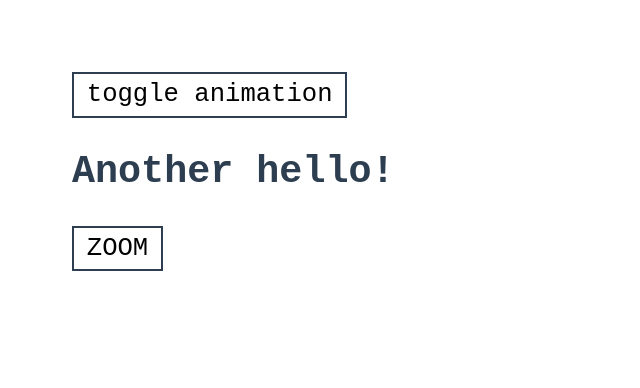
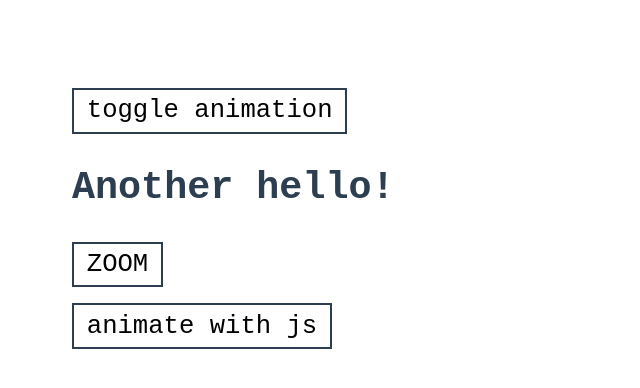
Before and after one commit to divineLush/vue-animations, a Vue app: page / in a window 1280 px wide. Shown: the top 388 px of the page, without its empty margins (0-640 px from the left). Built offline with nearby package versions, Linux system fonts and the light colour scheme.

Commit message:
js animations

```diff
--- a/src/App.vue
+++ b/src/App.vue
@@ -33,11 +33,19 @@
   <transition name="zoom" type="animation">
     <p v-if="zoom">hell(o)</p>
   </transition>
+
+  <app-js-animation></app-js-animation>
 </template>
 
 <script>
+import AppJsAnimation from "./components/AppJsAnimation.vue";
+
 export default {
   name: "App",
+
+  components: {
+    AppJsAnimation
+  },
 
   data() {
     return {
@@ -57,6 +65,8 @@ export default {
 }
 
 button {
+  margin: 1rem 0;
+  display: block;
   background: transparent;
   font: inherit;
   padding: 0.4rem 0.8rem;
--- /dev/null
+++ b/src/components/AppJsAnimation.vue
@@ -0,0 +1,76 @@
+<template>
+  <button @click="flag = !flag">animate with js</button>
+
+  <!-- hooks provided by Vue:
+       before-enter enter after-enter
+       before-leave leave after-leave -->
+  <!-- @enter-cancelled=""
+       @leave-cancelled="" -->
+  <!-- :css="false" tells Vue not to check for CSS animation -->
+  <transition
+    @before-enter="beforeEnter"
+    @enter="enter"
+    @after-enter="afterEnter"
+    @before-leave="beforeLeave"
+    @leave="leave"
+    :css="false"
+  >
+    <p v-if="flag">hey</p>
+  </transition>
+</template>
+
+<script>
+export default {
+  name: "AppJsAnimation",
+
+  data() {
+    return {
+      flag: false
+    };
+  },
+
+  methods: {
+    // element argument is passed by Vue
+    beforeEnter(el) {
+      console.log("before-enter", el);
+    },
+    // gotta accept done argument in enter() and leave() hooks
+    // done is a callback function that tells Vue that animation is complete
+    // gotta call done() when animation is complete
+    enter(el, done) {
+      console.log("enter", el);
+
+      // using animations web api
+      // animate function only exists on DOM objects and is not specific to Vue
+      // animate() takes 2 arguments:  array of animated properties and settings object
+      // don't need to scale the element to original size as the browser will do that for us
+      const animation = el.animate([{ transform: "scale3d(0, 0, 0)" }, {}], {
+        duration: 2000
+      });
+
+      animation.onfinish = () => {
+        done();
+      };
+    },
+    afterEnter(el) {
+      console.log("after-enter", el);
+    },
+    beforeLeave(el) {
+      console.log("before-leave", el);
+    },
+    leave(el, done) {
+      console.log("leave", el);
+
+      const animation = el.animate([{}, { transform: "scale3d(0, 0, 0)" }], {
+        duration: 2000
+      });
+
+      animation.onfinish = () => {
+        done();
+      };
+    }
+  }
+};
+</script>
+
+<style scoped></style>
```
Also changed, not shown: src/components/HelloWorld.vue (deleted, +0 -12 lines).
